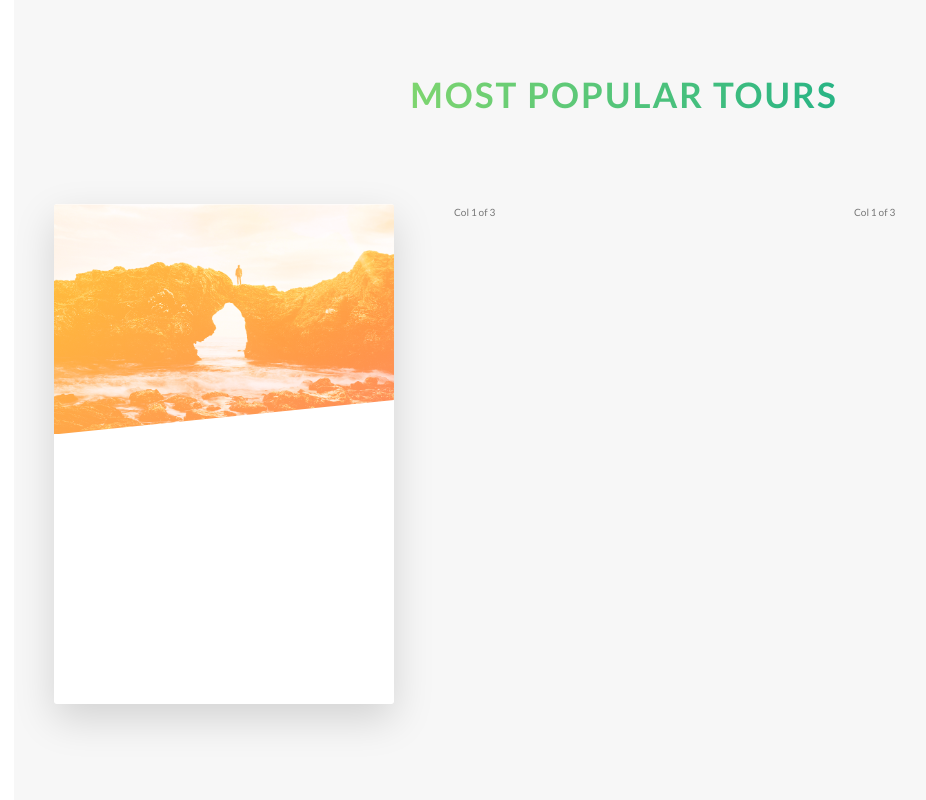
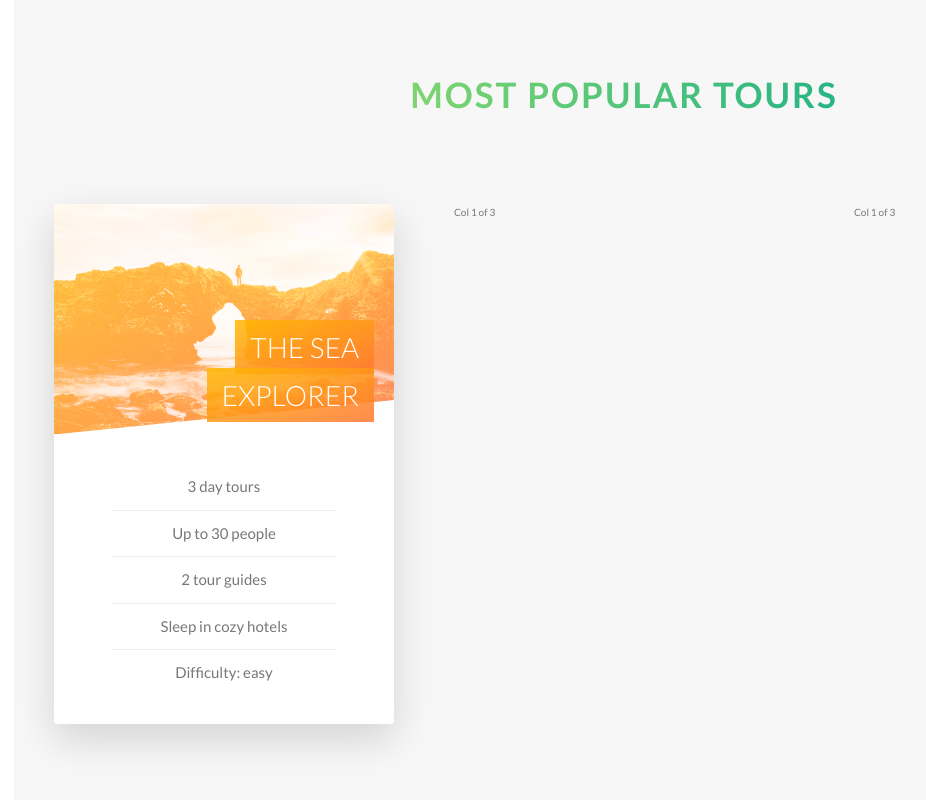
Before and after one commit to 0xMMelvin/Natours, a website: page index.html in a window 1280 px wide. Shown: the part 2359-3159 px from the top of the page, without its empty margins (16-942 px from the left). Drawn offline with Linux system fonts and the light colour scheme.

Commit message:
styled front of tour cards

```diff
--- a/index.html
+++ b/index.html
@@ -121,11 +121,19 @@
             <div class="card__picture card__picture--1">
               &nbsp;
             </div>
-            <div class="card__heading">
-              Heading
-            </div>
+            <h4 class="card__heading">
+              <span class="card__heading-span card__heading-span--1">
+                The sea explorer
+              </span>
+            </h4>
             <div class="card__details">
-              Details
+              <ul>
+                <li>3 day tours</li>
+                <li>Up to 30 people</li>
+                <li>2 tour guides</li>
+                <li>Sleep in cozy hotels</li>
+                <li>Difficulty: easy</li>
+              </ul>
             </div>
           </div>
           <div class="card__side card__side--back card__side--back-1">
--- a/sass/abstracts/_variables.scss
+++ b/sass/abstracts/_variables.scss
@@ -11,6 +11,7 @@ $color-tertiary-light: #2998ff;
 $color-tertiary-dark: #5643fa;
 
 $color-grey-light-1: #f7f7f7;
+$color-grey-light-2: #eee;
 
 $color-grey-dark: #777;
 $color-white: #fff;
--- a/sass/components/_card.scss
+++ b/sass/components/_card.scss
@@ -4,13 +4,10 @@
   -moz-perspective: 150rem;
   position: relative;
   // fix collapse
-  height: 50rem;
+  height: 52rem;
 
   &__side {
-    color: #fff;
-    font-size: 2rem;
-
-    height: 50rem;
+    height: 52rem;
     transition: all .8s ease;
     // put on top of each other
     position: absolute;
@@ -69,6 +66,49 @@
   }
 
   &__heading {
+    font-size: 2.8rem;
+    font-weight: 300;
+    text-transform: uppercase;
+    color: $color-white;
+    text-align: right;
+    // put it on top
+    position: absolute;
+    top: 12rem;
+    right: 2rem;
+    // make narrower
+    width: 75%;
+  }
 
+  &__heading-span {
+    padding: 1rem 1.5rem;
+    -webkit-box-decoration-break: clone;
+    box-decoration-break: clone;
+
+    &--1 {
+      background-image: linear-gradient(to right bottom,
+      rgba($color-secondary-light, .85),
+      rgba($color-secondary-dark, 0.85));
+
+    }
+  }
+
+  &__details {
+    padding: 3rem;
+
+    ul {
+      list-style: none;
+      width: 80%;
+      margin: 0 auto;
+
+      li {
+        text-align: center;
+        font-size: 1.5rem;
+        padding: 1rem;
+
+        &:not(:last-child) {
+          border-bottom: 1px solid $color-grey-light-2;
+        }
+      }
+    }
   }
 }
```
Also changed, not shown: css/style.css.
